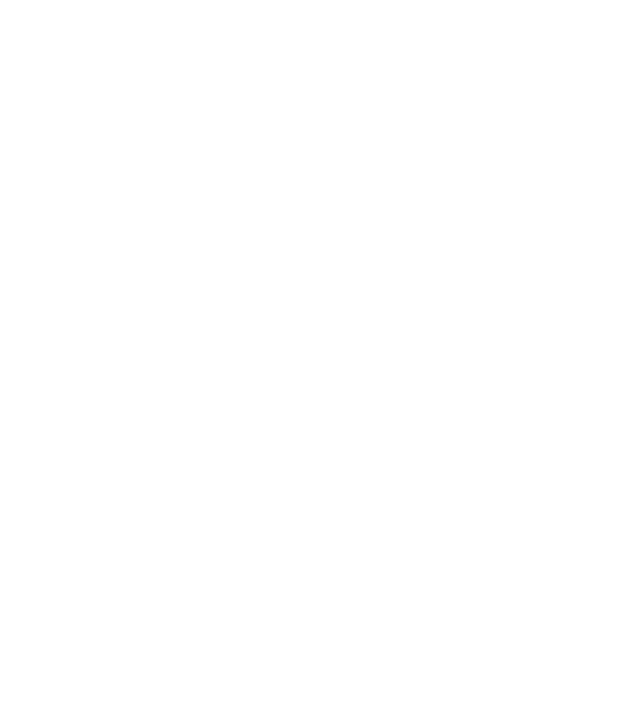
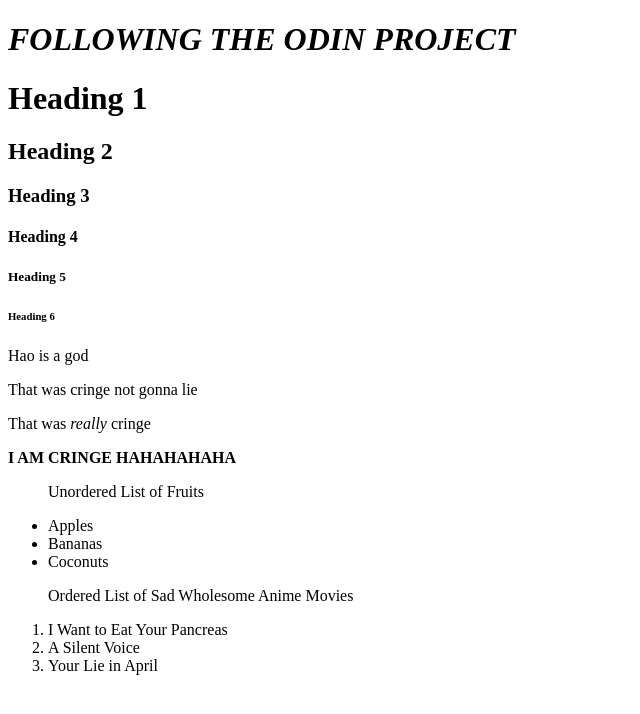
Before and after one commit to hchen0923/FirstWebsite, a plain HTML site: page index.html in a window 1280 px wide. Shown: the whole page, without its empty margins (0-640 px from the left). Drawn offline with Linux system fonts and the light colour scheme.

Commit message:
Odin 4/19/2022

```diff
--- a/index.html
+++ b/index.html
@@ -7,6 +7,39 @@
         <title>Document</title>
     </head>
     <body>
+        <h1><strong><em>FOLLOWING THE ODIN PROJECT</em></strong></h1>
+
+        <!-- Seeing all the different headings-->
+        <h1>Heading 1</h1>
+        <h2>Heading 2</h2>
+        <h3>Heading 3</h3>
+        <h4>Heading 4</h4>
+        <h5>Heading 5</h5>
+        <h6>Heading 6</h6>
+
+        <!--Paragraphs-->
+        <p>Hao is a god</p>
+        <p>That was cringe not gonna lie</p>
+
+        <!--Italics and bold-->
+        <p>That was <em>really</em> cringe</p>
+        <p><strong>I AM CRINGE HAHAHAHAHA</strong></p>
+
+        <!--Unordered and Ordered Lists-->
+        <ul>
+            <p>Unordered List of Fruits</p>
+            <li>Apples</li>
+            <li>Bananas</li>
+            <li>Coconuts</li>
+        </ul>
+
+        <ol>
+            <p>Ordered List of Sad Wholesome Anime Movies</p>
+            <li>I Want to Eat Your Pancreas</li>
+            <li>A Silent Voice</li>
+            <li>Your Lie in April</li>
+        </ol>
+
 
     </body>
 </html>
```
